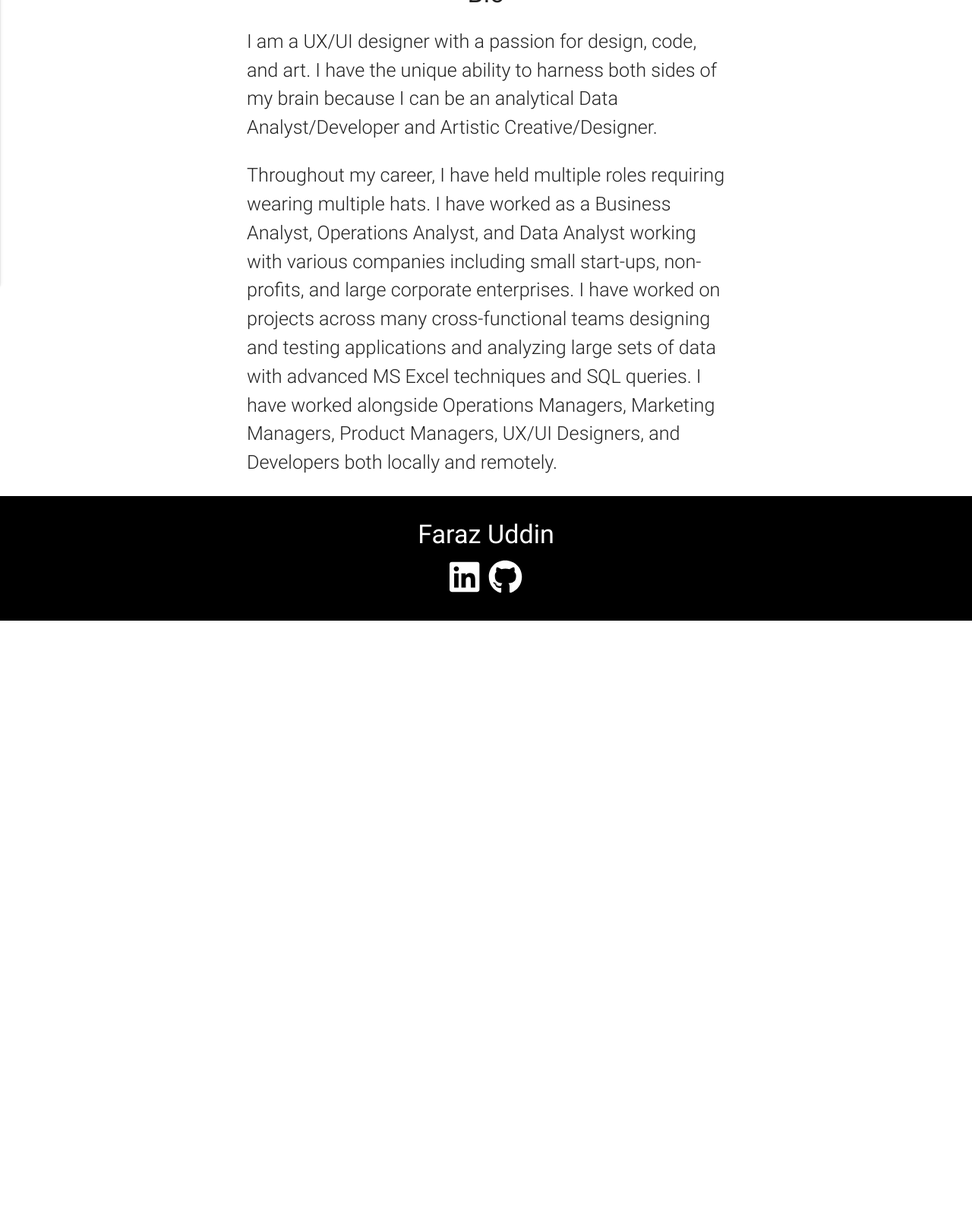
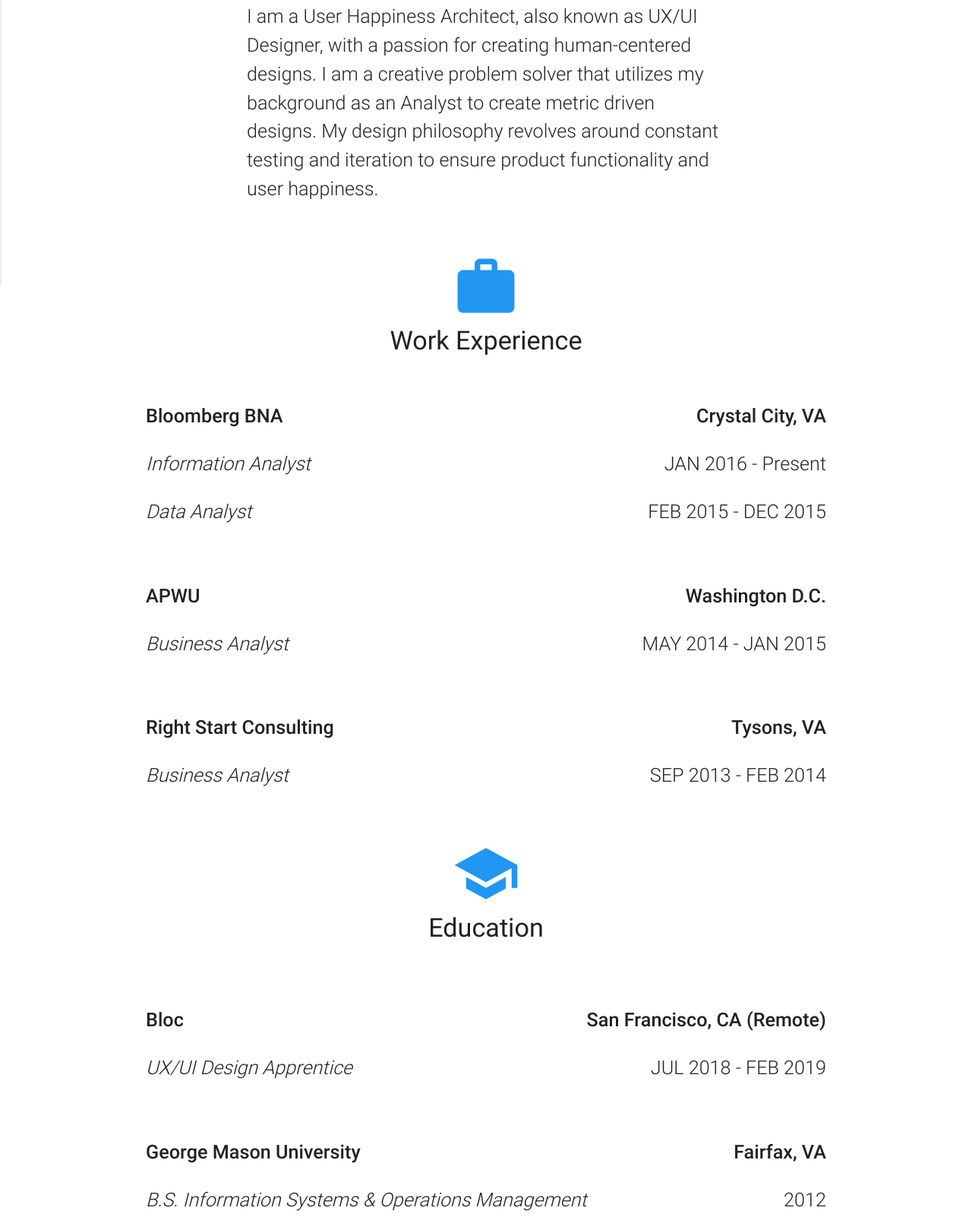
Before and after one commit to farazdesign/farazdesign.github.io_REVISED, a plain HTML site: page about.html in a window 1280 px wide. Shown: the part 485-2087 px from the top of the page at 76% size. Before the commit the page ends 1302 px from the top, so only its background shows below. Drawn offline with nearby package versions, Linux system fonts and the light colour scheme.

Commit message:
Update about.html

```diff
--- a/about.html
+++ b/about.html
@@ -57,8 +57,9 @@
         <div class="col s12 m8">
           <i class="material-icons large white-text">color_lens</i>
           <i class="material-icons large white-text">important_devices</i>
+          <i class="material-icons large white-text">bug_report</i>
           <h3 class="white-text">UX/UI Designer</h3>
-          <h4 class="white-text">Based in the D.C. Metro Area<h4>
+          <h5 class="white-text">Based in the D.C. Metro Area<h5>
               <br>
               <a href="/img/Faraz.Uddin.Resume_UX_DEC18.pdf" class="btn btn-medium blue">Resume</a>
         </div>
@@ -72,33 +73,92 @@
   <section class="bio">
     <div class="container">
 
+
       <h4 class="center">Bio</h4>
 
       <p class="flow-text bio">
-        I am a UX/UI designer with a passion for design, code, and art. I have the unique ability to harness both sides
-        of my brain
-        because I can be an analytical Data Analyst/Developer and Artistic Creative/Designer.
+        I am a User Happiness Architect, also known as UX/UI Designer, with a passion for creating human-centered designs. I am a creative problem solver that utilizes my background as an Analyst to create metric driven designs. My design philosophy revolves around constant testing and iteration to ensure product functionality and user happiness.
       </p>
 
-      <p class="flow-text bio">
-        Throughout my career, I have held multiple roles requiring wearing multiple hats. I have worked as a Business
-        Analyst, Operations
-        Analyst, and Data Analyst working with various companies including small start-ups, non-profits, and large
-        corporate
-        enterprises. I have worked on projects across many cross-functional teams designing and testing applications
-        and
-        analyzing large sets of data with advanced MS Excel techniques and SQL queries. I have worked alongside
-        Operations
-        Managers, Marketing Managers, Product Managers, UX/UI Designers, and Developers both locally and remotely.
-      </p>
 
-      <p class="flow-text bio">
-
-
-      </p>
 
     </div>
   </section>
+
+<br>
+
+
+
+<section class="container bio">
+
+
+<h4 class="center"><i class="material-icons large blue-text ">work</i><br>Work Experience</h4>
+<br>
+
+<p class="flow-text bio" style="text-align:left;">
+  <strong>Bloomberg BNA</strong>
+  <span style="float:right;"><strong>Crystal City, VA </strong></span>
+</p>
+<p class="flow-text bio" style="text-align:left;">
+  <em>Information Analyst</em>
+  <span style="float:right;">JAN 2016 - Present</span>
+</p>
+<p class="flow-text bio" style="text-align:left;">
+  <em>Data Analyst</em>
+  <span style="float:right;">FEB 2015 - DEC 2015</span>
+</p>
+
+<br>
+<p class="flow-text bio" style="text-align:left;">
+  <strong>APWU</strong>
+  <span style="float:right;"><strong>Washington D.C.</strong></span>
+</p>
+<p class="flow-text bio" style="text-align:left;">
+  <em>Business Analyst</em>
+  <span style="float:right;">MAY 2014 - JAN 2015</span>
+</p>
+
+<br>
+<p class="flow-text bio" style="text-align:left;">
+  <strong>Right Start Consulting </strong>
+  <span style="float:right;"><strong>Tysons, VA</strong></span>
+</p>
+<p class="flow-text bio" style="text-align:left;">
+  <em>Business Analyst</em>
+  <span style="float:right;">SEP 2013 - FEB 2014</span>
+</p>
+
+<br>
+<h4 class="center"><i class="material-icons large blue-text ">school</i><br>Education</h4>
+<br>
+
+<br>
+<p class="flow-text bio" style="text-align:left;">
+  <strong>Bloc</strong>
+  <span style="float:right;"><strong>San Francisco, CA (Remote)</strong></span>
+</p>
+<p class="flow-text bio" style="text-align:left;">
+  <em>UX/UI Design Apprentice</em>
+  <span style="float:right;">JUL 2018 - FEB 2019</span>
+</p>
+
+
+
+<br>
+<p class="flow-text bio" style="text-align:left;">
+  <strong>George Mason University</strong>
+  <span style="float:right;"><strong>Fairfax, VA</strong></span>
+</p>
+<p class="flow-text bio" style="text-align:left;">
+  <em>B.S. Information Systems & Operations Management </em>
+  <span style="float:right;">2012</span>
+</p>
+
+
+
+
+
+</section>
 
 
   <!-- Footer -->
```
